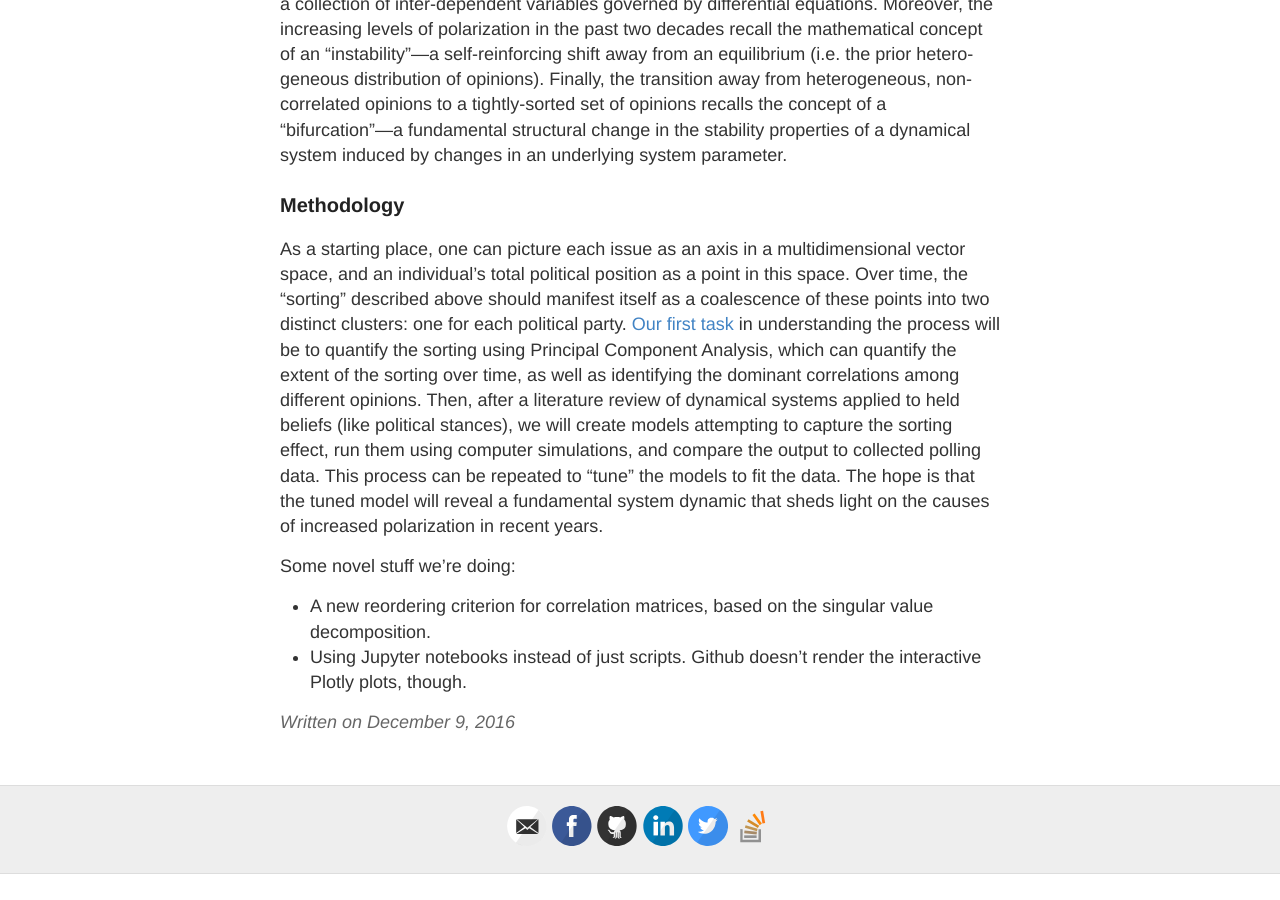
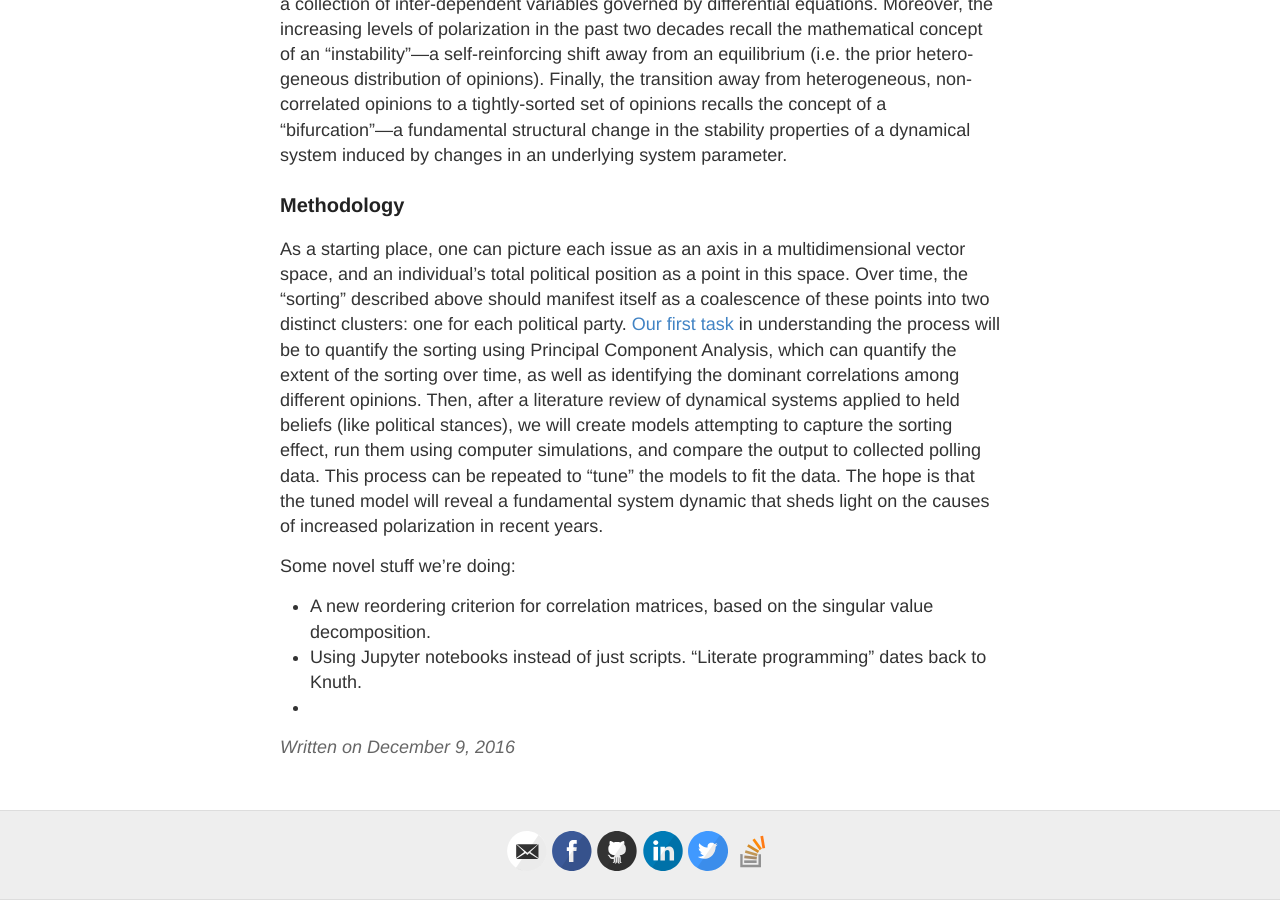
Before and after one commit to aryamccarthy/aryamccarthy.github.io, a Jekyll site: the page built from _posts/2016-12-9-Election-Studies.md, in a window 1280 px wide and 900 px high, scrolled down 867 px. Built offline with Jekyll 4.4.1, drawn with Linux system fonts in a browser that asks for light colours; before the commit the page ends 1741 px from its top, so only the background shows below that.

Commit message:
Clean up some outdated links

```diff
--- a/_posts/2016-12-9-Election-Studies.md
+++ b/_posts/2016-12-9-Election-Studies.md
@@ -17,9 +17,10 @@ These theories imply a dynamic relationship between voters, news organizations,
 
 ### Methodology
 
-As a starting place, one can picture each issue as an axis in a multidimensional vector space, and an individual's total political position as a point in this space. Over time, the “sorting” described above should manifest itself as a coalescence of these points into two distinct clusters: one for each political party. [Our first task](https://github.com/aryamccarthy/ANES/blob/master/ANES/clustering.ipynb) in understanding the process will be to quantify the sorting using Principal Component Analysis, which can quantify the extent of the sorting over time, as well as identifying the dominant correlations among different opinions. Then, after a literature review of dynamical systems applied to held beliefs (like political stances), we will create models attempting to capture the sorting effect, run them using computer simulations, and compare the output to collected polling data. This process can be repeated to “tune” the models to fit the data. The hope is that the tuned model will reveal a fundamental system dynamic that sheds light on the causes of increased polarization in recent years.
+As a starting place, one can picture each issue as an axis in a multidimensional vector space, and an individual's total political position as a point in this space. Over time, the “sorting” described above should manifest itself as a coalescence of these points into two distinct clusters: one for each political party. [Our first task](https://nbviewer.jupyter.org/github/aryamccarthy/political-dynamics/blob/master/notebooks/3.0-adm-clustering-2012.ipynb) in understanding the process will be to quantify the sorting using Principal Component Analysis, which can quantify the extent of the sorting over time, as well as identifying the dominant correlations among different opinions. Then, after a literature review of dynamical systems applied to held beliefs (like political stances), we will create models attempting to capture the sorting effect, run them using computer simulations, and compare the output to collected polling data. This process can be repeated to “tune” the models to fit the data. The hope is that the tuned model will reveal a fundamental system dynamic that sheds light on the causes of increased polarization in recent years.
 
 Some novel stuff we're doing:
 
 - A new reordering criterion for correlation matrices, based on the singular value decomposition.
-- Using Jupyter notebooks instead of just scripts. Github doesn't render the interactive Plotly plots, though.
+- Using Jupyter notebooks instead of just scripts. "Literate programming" dates back to Knuth.
+-
```
Also changed, not shown: _posts/2017-07-05-Am-I-Famous.md (added, +17 -0 lines), about.md (+1 -1 lines).
